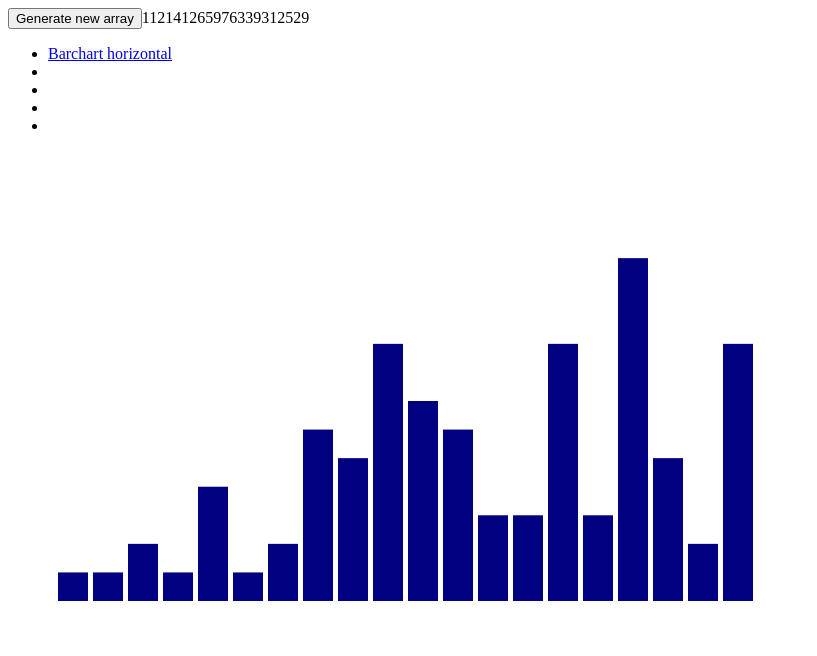
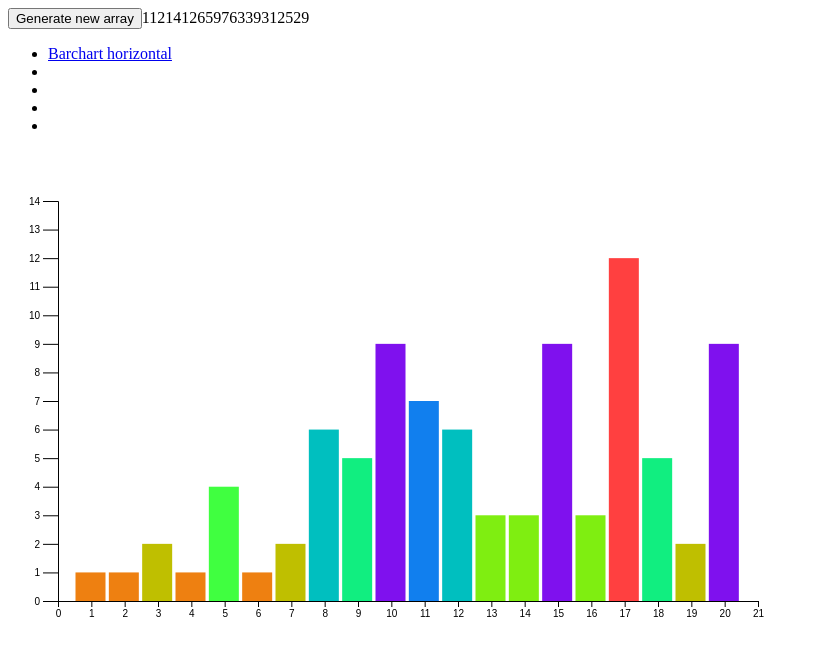
Before and after one commit to LenyPython/React-d3-barChartVis, a React (Create React App) app: page /barchart-horizontal in a window 1280 px wide. Shown: the top 656 px of the page, without its empty margins (0-817 px from the left). Built offline with nearby package versions, Linux system fonts and the light colour scheme.

Commit message:
colorfull bar chart, with proper scales and some extra coloring added

```diff
--- a/src/components/Barchart/Barchart.tsx
+++ b/src/components/Barchart/Barchart.tsx
@@ -10,8 +10,8 @@ interface marginInterface {left:number,
     bottom:number
     }
 
-    export const Barchart: React.FC<PropsInterface> = ({data}) => {
-  const svgRef = useRef(null)
+export const Barchart: React.FC<PropsInterface> = ({data}) => {
+const svgRef = useRef(null)
 
   const margin: marginInterface = {left:50,
     right: 50,
@@ -29,27 +29,41 @@ interface marginInterface {left:number,
 
       SVG.selectAll('rect')
       .remove()
+      SVG.selectAll('g')
+      .remove()
+
       const xScale = d3.scaleLinear()
-        .domain([0,data.length])
+        .domain([0,data.length + 1])
         .range([margin.left, svgWidth - margin.right])
       const yScale = d3.scaleLinear()
-        .domain([0,Math.max(...data) + 2])
+        .domain([0,d3.max(data)! + 2])
         .range([svgHeight - margin.bottom, margin.top])
+
+      const xAxis = d3.axisBottom(xScale)
+      .ticks(data.length)
+      const yAxis = d3.axisLeft(yScale)
+      .ticks(d3.max(data))
+      .tickSize(15)
 
       SVG.selectAll('rect')
       .data(data)
       .enter()
       .append('rect')
-      .attr('x', (d: number, i: number) => xScale(i))
+      .attr('x', (d: number, i: number) => xScale(i) +((svgWidth/data.length) - 5) / 2)
       .attr('y', (d: number) => yScale(d))
       .attr('width', (d: number) => svgWidth / data.length - 10)
       .attr('height', (d: number) => svgHeight - margin.bottom - yScale(d))
-      .attr('fill', 'navy')
+      .attr('fill', (d: number) => d3.interpolateSinebow(d/d3.max(data)!))
+
+      SVG.append('g')
+        .attr('transform', `translate(${margin.left},0)`)
+        .call(yAxis)
+      SVG.append('g')
+        .attr('transform', `translate(0,${svgHeight - margin.bottom})`)
+        .call(xAxis)
     }
 
     useEffect(():void => drawBarChart() , [data])
 
-  return <>
-      <svg ref={svgRef}></svg>
-  </>
+  return <svg ref={svgRef}></svg>
 }
```
